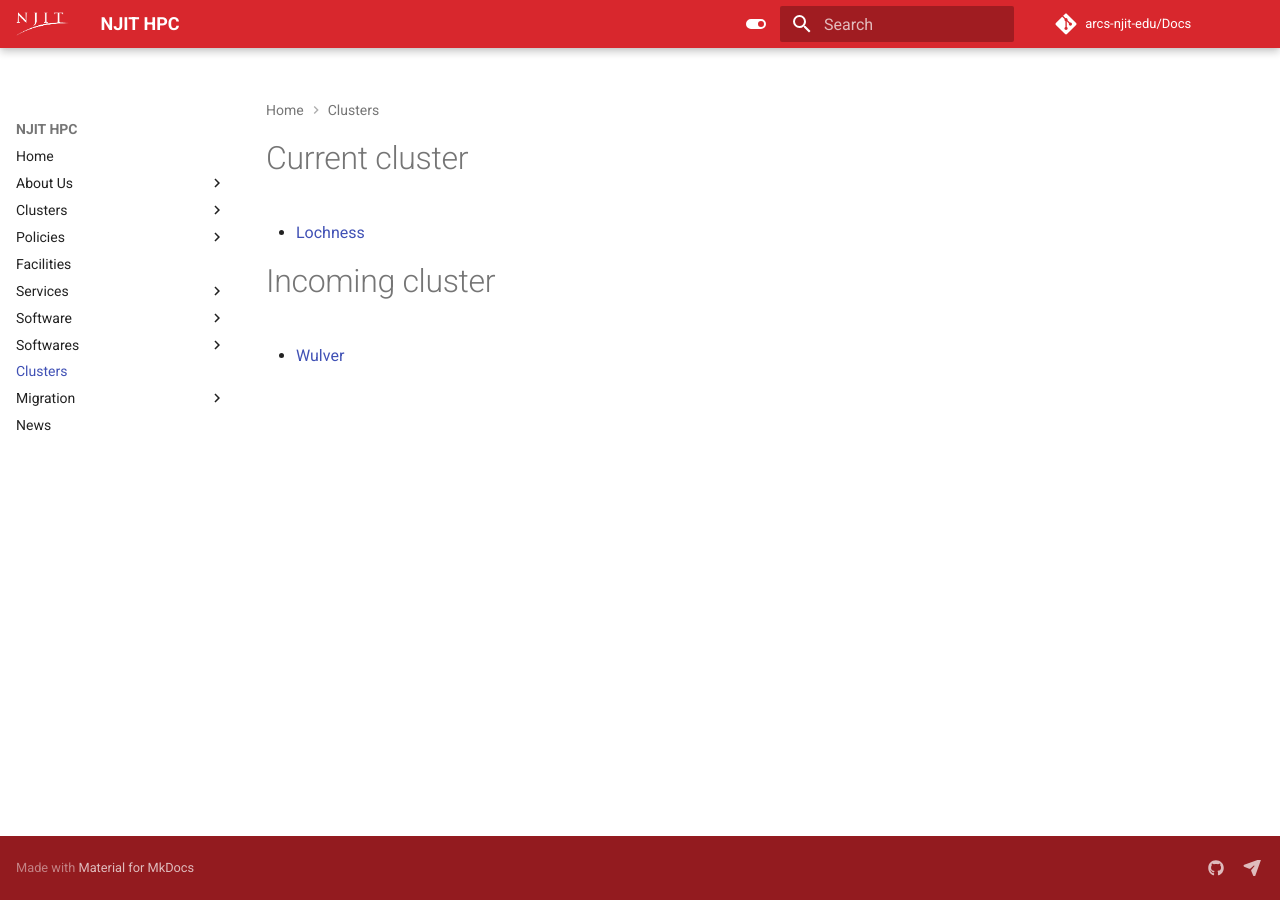
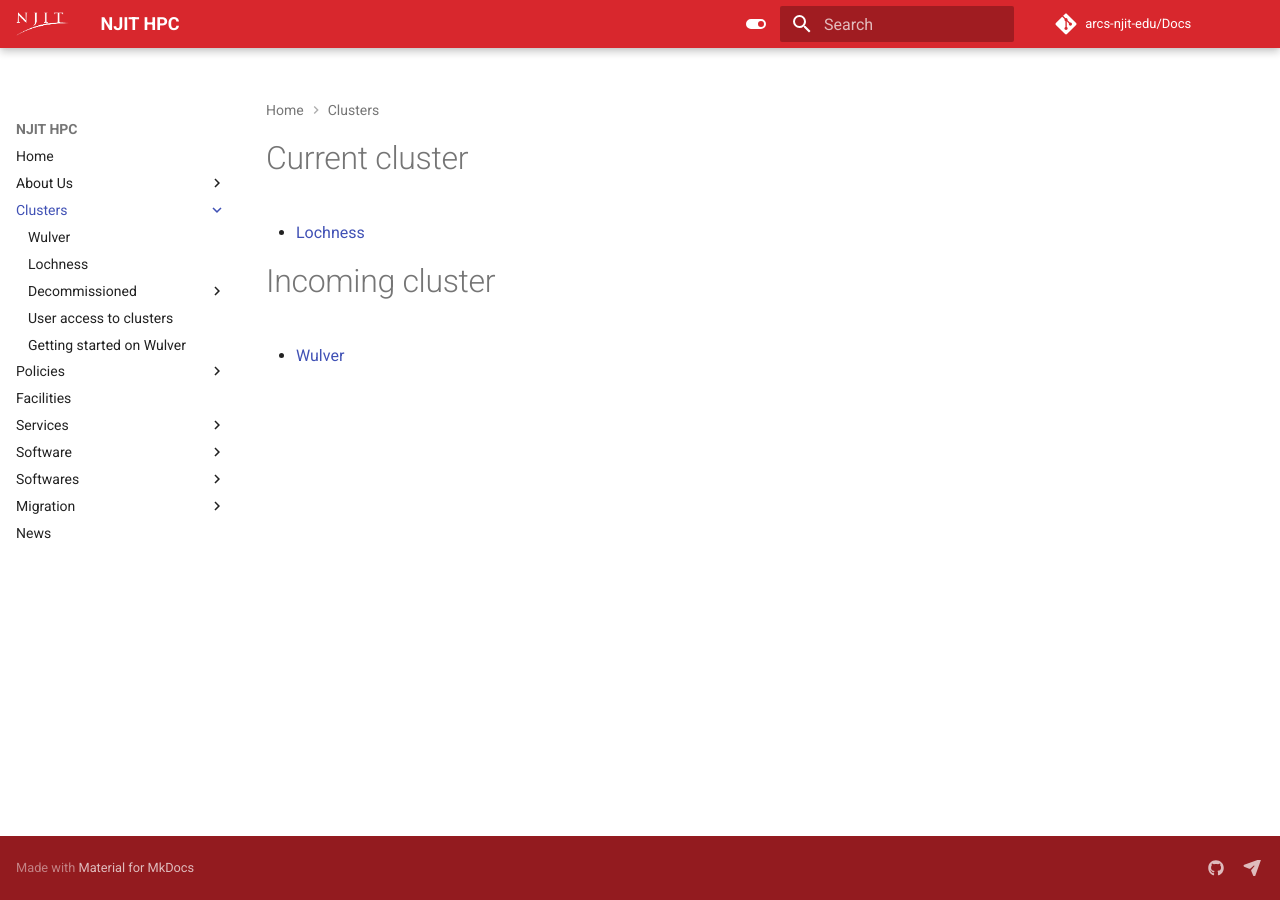
Before and after one commit to zhaohuic/Docs, an MkDocs documentation site: the page built from docs/clusters/index.md, in a window 1280 px wide. Built offline with MkDocs 1.6.1 and Material for MkDocs 9.7.7, drawn with Linux system fonts in a browser that asks for light colours; comment, search, counter and statistics services are not loaded; part of the change alters nothing that is shown.

```diff
--- a/mkdocs.yml
+++ b/mkdocs.yml
@@ -8,6 +8,7 @@ nav:
       - 'about/index.md'
       - 'Contact Us': 'about/contact.md'
     - Clusters:
+      - 'clusters/index.md'
       - 'Wulver': 'clusters/wulver.md'
       - 'Lochness': 'clusters/lochness.md'
       - 'Decommissioned':
```
